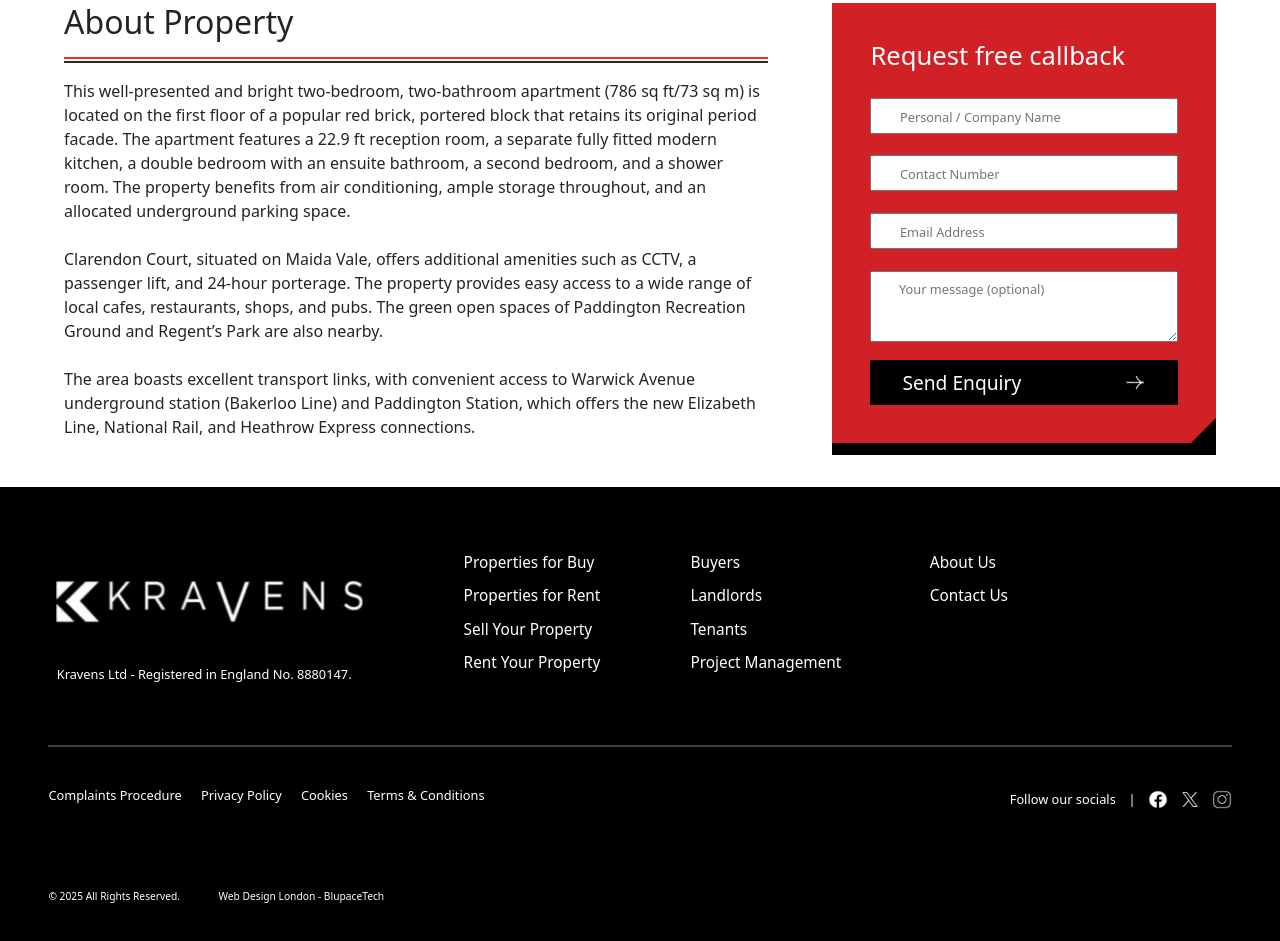
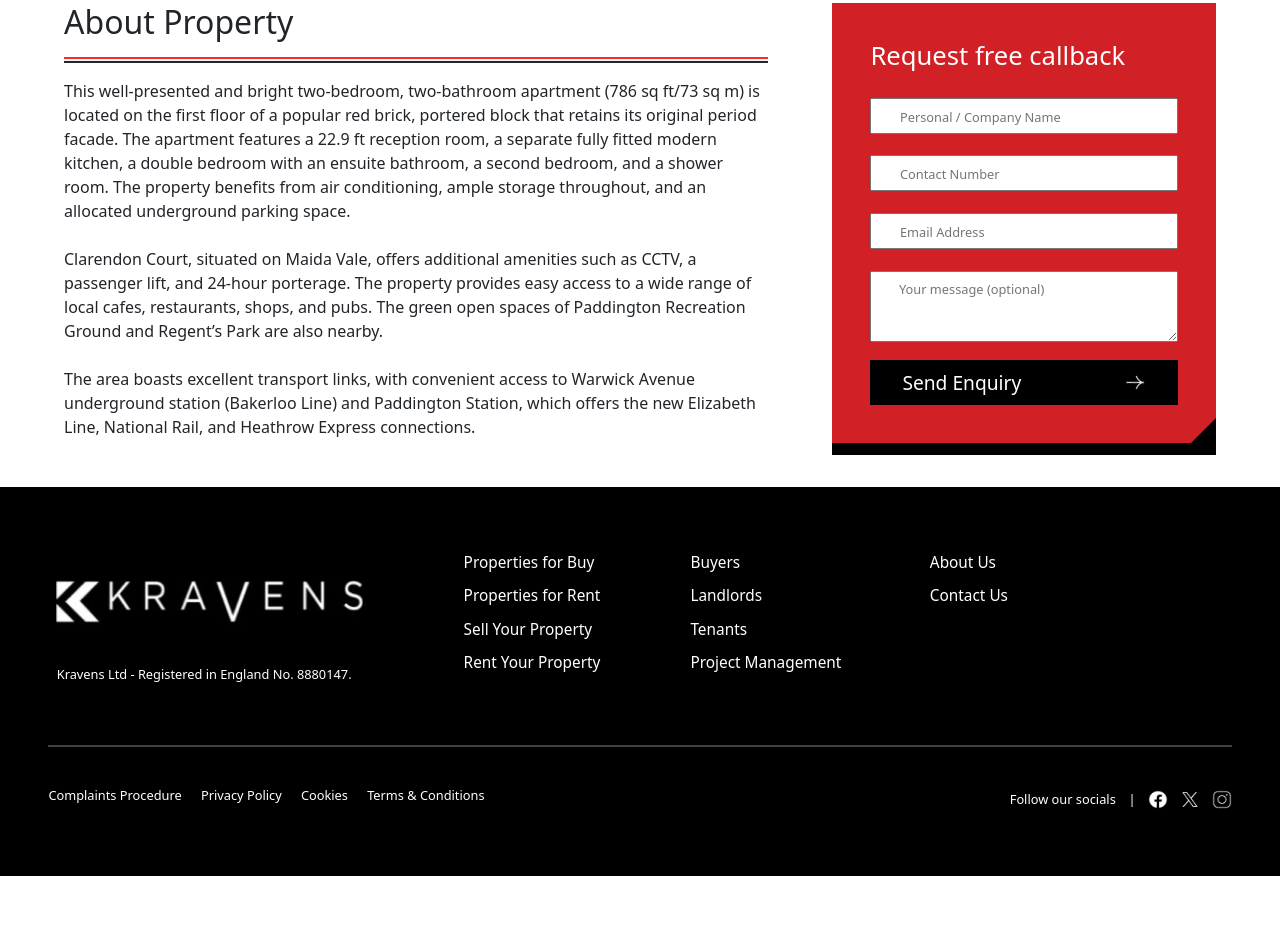
Before and after one commit to chandabikramjeet/Real-estate-subpages, a plain HTML site: page Rent-2/index.html in a window 1280 px wide. Shown: the part 951-1892 px from the top of the page. After the commit the page ends 1827 px from the top, so only its background shows below. Drawn offline with nearby package versions, Linux system fonts and the light colour scheme; a web font is replaced by a local one.

Commit message:
Update index.html

```diff
--- a/Rent-2/index.html
+++ b/Rent-2/index.html
@@ -233,9 +233,6 @@
                     <a href="#"><img src="icons8-instagram-100.png"></a>
                   </div>
                 </div>
-                <div class="footer-tnc">
-                    <p>&copy; 2025 All Rights Reserved.</p> <p>Web Design London - BlupaceTech</p>
-                </div>
               </footer>
 
 
```
